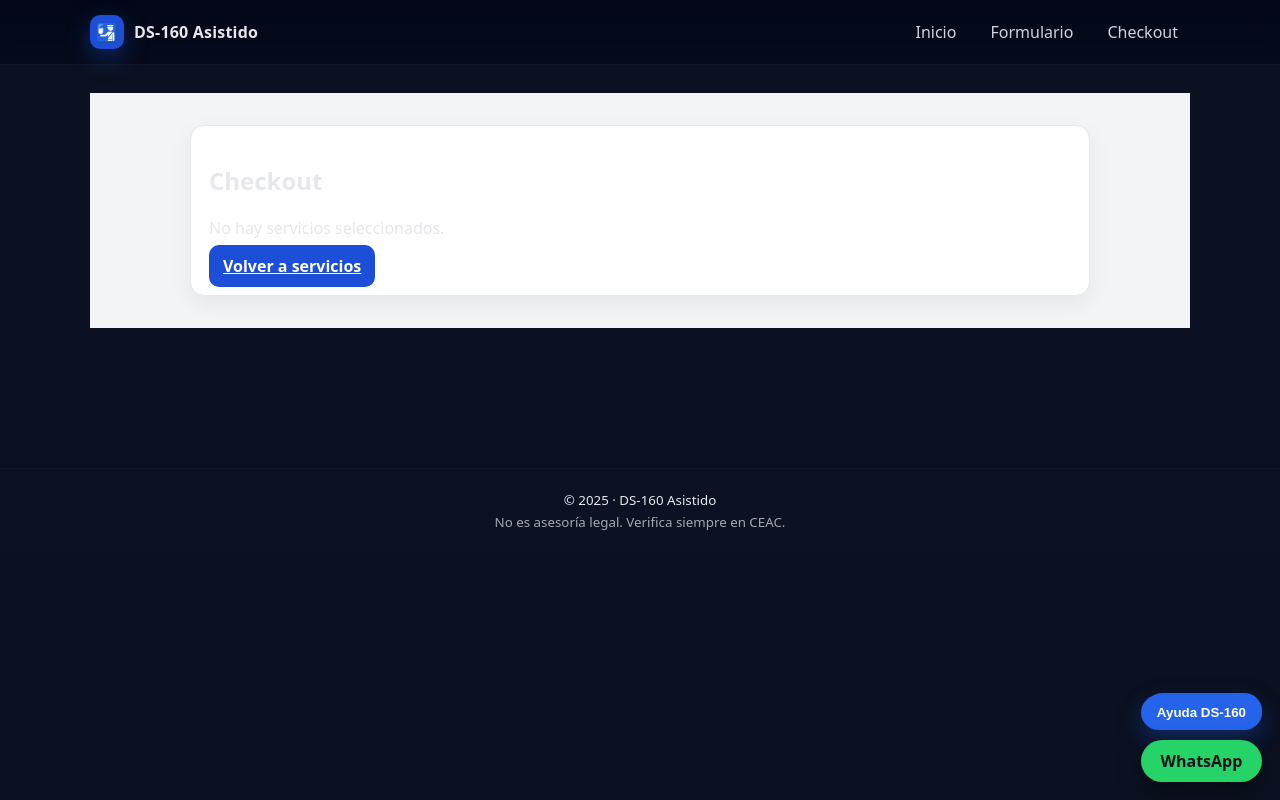
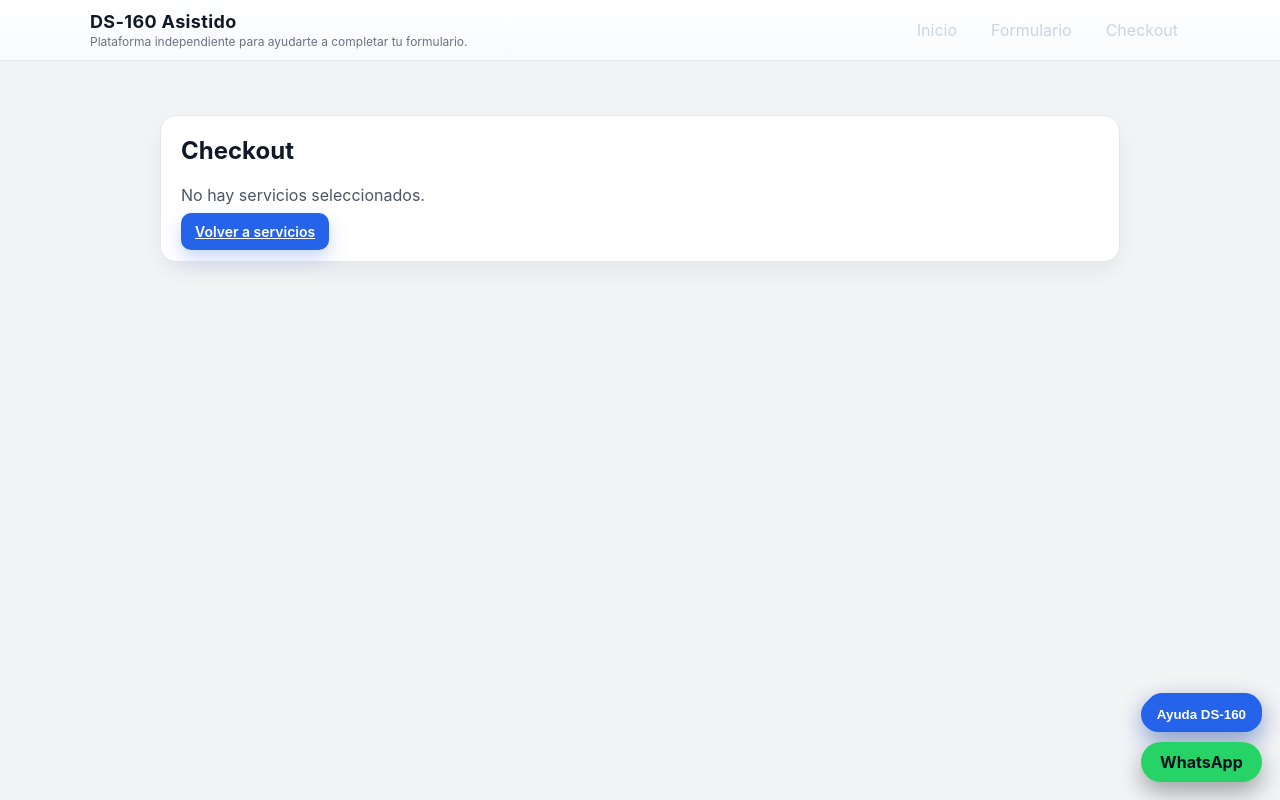
Before and after one commit to robertotitus86/ds160-app, a Next.js app: page /checkout in a window 1280 px wide. Shown: the top 800 px of the page. Built offline with nearby package versions, Linux system fonts and the light colour scheme.

Commit message:
Add files via upload

```diff
--- a/app/checkout/page.tsx
+++ b/app/checkout/page.tsx
@@ -23,34 +23,45 @@ const TITLES: Record<string, string> = {
 type Method = "deuna" | "transferencia" | "paypal_soon" | "card_soon";
 
 const css = {
+  // Fondo general claro para todo el checkout
+  page: {
+    width: "100%",
+    minHeight: "100vh",
+    background: "#f3f4f6", // gris claro
+    padding: "32px 16px",
+    boxSizing: "border-box",
+  } as React.CSSProperties,
+
   wrapper: {
     display: "flex",
     justifyContent: "center",
     width: "100%",
-    background: "#f3f4f6", // fondo claro para toda la página
-    padding: "32px 16px",
-    boxSizing: "border-box",
   } as React.CSSProperties,
+
   inner: {
     width: "100%",
-    maxWidth: 900,
+    maxWidth: 960,
     display: "grid",
-    gap: 18,
+    gap: 20,
   } as React.CSSProperties,
+
+  // Tarjetas tipo banca / SaaS
   card: {
     background: "#ffffff",
-    padding: 18,
-    borderRadius: 14,
+    padding: 20,
+    borderRadius: 16,
     border: "1px solid #e5e7eb",
-    boxShadow: "0 8px 24px rgba(15,23,42,0.06)",
+    boxShadow: "0 10px 25px rgba(15,23,42,0.06)",
   } as React.CSSProperties,
+
   label: {
     fontSize: 13,
-    color: "#374151",
+    opacity: 0.9,
     display: "block",
     marginBottom: 4,
-    fontWeight: 500,
+    color: "#4b5563",
   } as React.CSSProperties,
+
   input: {
     width: "100%",
     padding: "8px 10px",
@@ -61,15 +72,19 @@ const css = {
     outline: "none",
     fontSize: 14,
   } as React.CSSProperties,
+
   btn: {
-    background: "#1d4ed8",
-    color: "#ffffff",
+    background: "#2563eb",
+    color: "#fff",
     border: "none",
     borderRadius: 10,
     padding: "10px 14px",
     cursor: "pointer",
     fontWeight: 600,
+    fontSize: 14,
+    boxShadow: "0 8px 18px rgba(37,99,235,0.25)",
   } as React.CSSProperties,
+
   ghost: {
     background: "#e5e7eb",
     color: "#111827",
@@ -78,59 +93,103 @@ const css = {
     padding: "10px 14px",
     cursor: "pointer",
     fontWeight: 500,
+    fontSize: 14,
   } as React.CSSProperties,
+
+  // Error en rojo suave
   error: {
-    background: "#fee2e2",
+    background: "#fef2f2",
     border: "1px solid #fecaca",
     padding: 12,
-    color: "#7f1d1d",
-    borderRadius: 10,
-  } as React.CSSProperties,
-  ok: {
-    background: "#dcfce7",
-    border: "1px solid #bbf7d0",
-    padding: 12,
-    color: "#166534",
+    color: "#b91c1c",
     borderRadius: 12,
   } as React.CSSProperties,
+
+  // Toast flotante de éxito
+  toastContainer: {
+    position: "fixed",
+    top: 80,
+    right: 24,
+    zIndex: 60,
+  } as React.CSSProperties,
+
+  okToast: {
+    display: "flex",
+    alignItems: "flex-start",
+    gap: 10,
+    maxWidth: 360,
+    background: "#ecfdf3",
+    border: "1px solid #bbf7d0",
+    padding: 14,
+    color: "#166534",
+    borderRadius: 14,
+    boxShadow: "0 16px 40px rgba(22,163,74,0.25)",
+  } as React.CSSProperties,
+
+  okIconCircle: {
+    width: 24,
+    height: 24,
+    borderRadius: "999px",
+    background: "#22c55e",
+    display: "flex",
+    alignItems: "center",
+    justifyContent: "center",
+    color: "#ecfdf3",
+    fontSize: 14,
+    flexShrink: 0,
+  } as React.CSSProperties,
+
+  okTitle: {
+    fontWeight: 600,
+    marginBottom: 2,
+  } as React.CSSProperties,
+
+  okBody: {
+    fontSize: 13,
+    whiteSpace: "pre-wrap",
+  } as React.CSSProperties,
+
+  okCloseBtn: {
+    marginLeft: 8,
+    background: "transparent",
+    border: "none",
+    color: "#166534",
+    cursor: "pointer",
+    fontSize: 16,
+    lineHeight: 1,
+  } as React.CSSProperties,
+
   tabs: {
     display: "flex",
     flexWrap: "wrap" as const,
     gap: 10,
   } as React.CSSProperties,
+
   tab(active: boolean, disabled?: boolean): React.CSSProperties {
     return {
       position: "relative",
-      background: active ? "#1d4ed8" : "#e5e7eb",
+      background: active ? "#2563eb" : "#e5e7eb",
       color: disabled ? "rgba(55,65,81,.6)" : active ? "#ffffff" : "#111827",
       border: "none",
-      borderRadius: 10,
-      padding: "8px 12px",
+      borderRadius: 999,
+      padding: "8px 14px",
       cursor: disabled ? "not-allowed" : "pointer",
       opacity: disabled ? 0.7 : 1,
       fontSize: 13,
       fontWeight: 500,
     };
   },
+
   soonBadge: {
     position: "absolute" as const,
     top: -8,
     right: -8,
     padding: "2px 6px",
     borderRadius: 8,
-    background: "#facc15",
+    background: "#f97316",
     color: "#111827",
     fontSize: 10,
     fontWeight: 700,
-  } as React.CSSProperties,
-  // Toast flotante arriba a la derecha
-  toast: {
-    position: "fixed",
-    top: 16,
-    right: 16,
-    zIndex: 50,
-    maxWidth: 360,
-    boxShadow: "0 12px 30px rgba(15,23,42,0.18)",
   } as React.CSSProperties,
 };
 
@@ -215,8 +274,8 @@ function CheckoutInner() {
   }, [fromURL.join(",")]);
 
   function copy(text: string) {
-    if (typeof navigator !== "undefined" && navigator.clipboard) {
-      navigator.clipboard.writeText(text).catch(() => {});
+    if (typeof navigator !== "undefined" && (navigator as any).clipboard) {
+      (navigator as any).clipboard.writeText(text).catch(() => {});
     }
   }
 
@@ -246,8 +305,7 @@ function CheckoutInner() {
     }
 
     if (method === "deuna") {
-      if (!deunaChecked)
-        out.push("Marca que confirmas tu pago con Deuna (QR).");
+      if (!deunaChecked) out.push("Marca que confirmas tu pago con Deuna (QR).");
       if (!deunaRef && !deunaFile) {
         out.push(
           "En Deuna ingresa una referencia o adjunta el comprobante de pago."
@@ -328,7 +386,7 @@ function CheckoutInner() {
       });
 
       setSuccessMsg(
-        `✅ Recibimos tu solicitud (#${orderId}).\n` +
+        `Recibimos tu solicitud (#${orderId}).\n` +
           `Revisaremos el pago y te habilitaremos el acceso al asistente DS-160.\n` +
           `Te contactaremos al WhatsApp ${phone.trim()} o al correo ${email.trim()}.`
       );
@@ -343,14 +401,16 @@ function CheckoutInner() {
 
   if (!items.length) {
     return (
+      <div style={css.page}>
         <div style={css.wrapper}>
           <div style={css.inner}>
             <div style={css.card}>
-            <h2>Checkout</h2>
-            <p>No hay servicios seleccionados.</p>
+              <h2 style={{ marginTop: 0, color: "#111827" }}>Checkout</h2>
+              <p style={{ color: "#4b5563" }}>No hay servicios seleccionados.</p>
               <a href="/" style={css.btn}>
                 Volver a servicios
               </a>
+            </div>
           </div>
         </div>
       </div>
@@ -358,24 +418,37 @@ function CheckoutInner() {
   }
 
   return (
-    <div style={css.wrapper}>
-      {/* TOAST DE ÉXITO FLOTANTE */}
+    <div style={css.page}>
+      {/* Toast flotante de éxito */}
       {successMsg && (
-        <div style={css.toast}>
-          <div style={css.ok}>
-            <pre style={{ margin: 0, whiteSpace: "pre-wrap" }}>
-              {successMsg}
-            </pre>
+        <div style={css.toastContainer}>
+          <div style={css.okToast}>
+            <div style={css.okIconCircle}>✓</div>
+            <div style={{ flex: 1 }}>
+              <div style={css.okTitle}>Pago enviado a revisión</div>
+              <div style={css.okBody}>{successMsg}</div>
+            </div>
+            <button
+              type="button"
+              onClick={() => setSuccessMsg("")}
+              style={css.okCloseBtn}
+              aria-label="Cerrar aviso"
+            >
+              ×
+            </button>
           </div>
         </div>
       )}
 
+      <div style={css.wrapper}>
         <div style={css.inner}>
-        {/* MENSAJES DE ERROR */}
+          {/* MENSAJES DE ERROR (en la parte superior) */}
           {errors.length > 0 && (
             <div style={css.error}>
-            <b>Revisa antes de continuar:</b>
-            <ul style={{ margin: "6px 0 0 18px" }}>
+              <b style={{ display: "block", marginBottom: 4 }}>
+                Revisa antes de continuar:
+              </b>
+              <ul style={{ margin: "4px 0 0 18px" }}>
                 {errors.map((e, i) => (
                   <li key={i}>{e}</li>
                 ))}
@@ -385,8 +458,17 @@ function CheckoutInner() {
 
           {/* DATOS DE CONTACTO */}
           <section style={css.card}>
-          <h2 style={{ marginTop: 0 }}>Tus datos de contacto</h2>
-          <p style={{ fontSize: 13, color: "#6b7280", marginBottom: 14 }}>
+            <h2 style={{ marginTop: 0, color: "#111827" }}>
+              Tus datos de contacto
+            </h2>
+            <p
+              style={{
+                fontSize: 13,
+                opacity: 0.9,
+                marginBottom: 14,
+                color: "#4b5563",
+              }}
+            >
               Usaremos estos datos para enviarte acceso al asistente y coordinar
               tu proceso DS-160.
             </p>
@@ -486,8 +568,10 @@ function CheckoutInner() {
 
           {/* RESUMEN */}
           <section style={css.card}>
-          <h3 style={{ marginTop: 0 }}>Resumen de tu compra</h3>
-          <ul style={{ margin: "6px 0 12px 18px" }}>
+            <h3 style={{ marginTop: 0, color: "#111827" }}>
+              Resumen de tu compra
+            </h3>
+            <ul style={{ margin: "6px 0 12px 18px", color: "#374151" }}>
               {items.map((id) => (
                 <li
                   key={id}
@@ -500,11 +584,11 @@ function CheckoutInner() {
                     onClick={() => setItems(items.filter((x) => x !== id))}
                     style={{
                       marginLeft: 8,
-                    background: "#e5e7eb",
+                      background: "#f3f4f6",
                       color: "#111827",
-                    border: "none",
-                    borderRadius: 8,
-                    padding: "4px 8px",
+                      border: "1px solid #e5e7eb",
+                      borderRadius: 999,
+                      padding: "4px 10px",
                       cursor: "pointer",
                       fontSize: 12,
                     }}
@@ -514,14 +598,16 @@ function CheckoutInner() {
                 </li>
               ))}
             </ul>
-          <p>
+            <p style={{ color: "#111827" }}>
               Total: <b>${total} USD</b>
             </p>
           </section>
 
           {/* MÉTODO DE PAGO */}
           <section style={css.card}>
-          <h3 style={{ marginTop: 0 }}>Elige cómo pagaste</h3>
+            <h3 style={{ marginTop: 0, color: "#111827" }}>
+              Elige cómo pagaste
+            </h3>
             <div style={css.tabs}>
               <button
                 style={css.tab(method === "deuna")}
@@ -555,7 +641,9 @@ function CheckoutInner() {
           {/* DEUNA */}
           {method === "deuna" && (
             <section style={css.card}>
-            <h3 style={{ marginTop: 0 }}>Pago con Deuna (QR)</h3>
+              <h3 style={{ marginTop: 0, color: "#111827" }}>
+                Pago con Deuna (QR)
+              </h3>
               <div
                 style={{
                   display: "grid",
@@ -581,7 +669,7 @@ function CheckoutInner() {
                       width: 190,
                       height: "auto",
                       borderRadius: 12,
-                    boxShadow: "0 10px 30px rgba(15,23,42,.15)",
+                      boxShadow: "0 10px 30px rgba(15,23,42,.18)",
                     }}
                   />
                 </div>
@@ -625,13 +713,13 @@ function CheckoutInner() {
                       }
                     />
                     {deunaFile && (
-                    <small style={{ color: "#6b7280" }}>
+                      <small style={{ opacity: 0.8, color: "#4b5563" }}>
                         Archivo: {deunaFile.name}
                       </small>
                     )}
                   </div>
 
-                <small style={{ color: "#6b7280" }}>
+                  <small style={{ opacity: 0.8, fontSize: 12, color: "#4b5563" }}>
                     Al enviar, tu pago quedará <b>pendiente de revisión</b>. Te
                     habilitaremos el acceso cuando sea aprobado.
                   </small>
@@ -643,7 +731,9 @@ function CheckoutInner() {
           {/* TRANSFERENCIA */}
           {method === "transferencia" && (
             <section style={css.card}>
-            <h3 style={{ marginTop: 0 }}>Transferencia bancaria</h3>
+              <h3 style={{ marginTop: 0, color: "#111827" }}>
+                Transferencia bancaria
+              </h3>
               <div
                 style={{
                   background: "#f9fafb",
@@ -652,9 +742,10 @@ function CheckoutInner() {
                   padding: 14,
                   display: "grid",
                   gap: 10,
+                  color: "#111827",
                 }}
               >
-              <div style={{ fontSize: 13, color: "#4b5563" }}>
+                <div style={{ fontSize: 13, opacity: 0.9 }}>
                   Datos para transferencia
                 </div>
                 <div>
@@ -666,8 +757,8 @@ function CheckoutInner() {
                       background: "#e5e7eb",
                       color: "#111827",
                       border: "none",
-                    borderRadius: 8,
-                    padding: "3px 8px",
+                      borderRadius: 999,
+                      padding: "3px 10px",
                       cursor: "pointer",
                       fontSize: 11,
                     }}
@@ -707,7 +798,7 @@ function CheckoutInner() {
                     }
                   />
                   {transFile && (
-                  <small style={{ color: "#6b7280" }}>
+                    <small style={{ opacity: 0.8, color: "#4b5563" }}>
                       Archivo: {transFile.name}
                     </small>
                   )}
@@ -730,7 +821,7 @@ function CheckoutInner() {
                   Confirmo que realicé la transferencia por el total indicado
                 </label>
 
-              <small style={{ color: "#6b7280" }}>
+                <small style={{ opacity: 0.8, fontSize: 12, color: "#4b5563" }}>
                   Al enviar, tu pago quedará <b>pendiente de revisión</b>. Te
                   habilitaremos el acceso cuando sea aprobado.
                 </small>
@@ -749,7 +840,14 @@ function CheckoutInner() {
                 justifyContent: "space-between",
               }}
             >
-            <div style={{ fontSize: 13, color: "#4b5563", maxWidth: 420 }}>
+              <div
+                style={{
+                  fontSize: 13,
+                  opacity: 0.9,
+                  maxWidth: 420,
+                  color: "#4b5563",
+                }}
+              >
                 Al continuar, enviaremos tu pago a revisión. Te contactaremos
                 usando los datos que ingresaste para habilitar el acceso al
                 asistente DS-160 y continuar tu proceso.
@@ -765,6 +863,7 @@ function CheckoutInner() {
           </section>
         </div>
       </div>
+    </div>
   );
 }
 
--- a/app/layout.tsx
+++ b/app/layout.tsx
@@ -1,89 +1,151 @@
-export const metadata = {
-  title: "DS-160 Asistido",
-};
-
+import "./globals.css";
+import type { Metadata } from "next";
+import type { ReactNode } from "react";
 import dynamic from "next/dynamic";
 import NavClient from "./NavClient";
 
-const ChatWidget = dynamic(() => import("../components/ChatWidget"), { ssr: false });
-const WhatsAppFloat = dynamic(() => import("../components/WhatsAppFloat"), { ssr: false });
+export const metadata: Metadata = {
+  title: "DS-160 Asistido",
+  description:
+    "Asistente guiado para completar tu formulario DS-160 con pasos claros y soporte humano.",
+};
+
+const ChatWidget = dynamic(() => import("../components/ChatWidget"), {
+  ssr: false,
+});
+
+const WhatsAppFloat = dynamic(() => import("../components/WhatsAppFloat"), {
+  ssr: false,
+});
 
 const styles = {
   body: {
     margin: 0,
-    fontFamily: "ui-sans-serif, system-ui, Segoe UI, Roboto, Inter, Arial",
-    background: "#0b1120",
-    color: "#e5e7eb",
-  } as React.CSSProperties,
-  container: { maxWidth: 1100, margin: "0 auto", padding: "0 20px" } as React.CSSProperties,
+    fontFamily:
+      "-apple-system, BlinkMacSystemFont, system-ui, -system-ui, sans-serif",
+    background: "#f3f4f6",
+    color: "#111827",
+    WebkitFontSmoothing: "antialiased" as const,
+  },
+  shell: {
+    minHeight: "100vh",
+    display: "flex",
+    flexDirection: "column",
+  },
   navbar: {
     position: "sticky" as const,
     top: 0,
-    zIndex: 1000,
-    backdropFilter: "blur(10px)",
-    background: "linear-gradient(180deg, rgba(2,6,23,0.85), rgba(2,6,23,0.55))",
-    borderBottom: "1px solid #0f172a",
+    zIndex: 40,
+    background:
+      "linear-gradient(180deg, rgba(255,255,255,0.98), rgba(248,250,252,0.98))",
+    backdropFilter: "blur(12px)",
+    borderBottom: "1px solid #e5e7eb",
   },
-  navRow: { display: "flex", alignItems: "center", justifyContent: "space-between", height: 64 } as React.CSSProperties,
+  navInner: {
+    maxWidth: 1100,
+    margin: "0 auto",
+    padding: "10px 18px",
+    display: "flex",
+    alignItems: "center",
+    justifyContent: "space-between",
+    gap: 16,
+  },
   brand: {
-    display: "inline-flex",
+    display: "flex",
+    flexDirection: "column" as const,
+    gap: 2,
+  },
+  brandTitle: {
+    fontSize: 18,
+    fontWeight: 700,
+    letterSpacing: "0.02em",
+    color: "#111827",
+  },
+  brandSubtitle: {
+    fontSize: 12,
+    color: "#6b7280",
+  },
+  navRight: {
+    display: "flex",
     alignItems: "center",
-    gap: 10,
-    color: "#e5e7eb",
-    textDecoration: "none",
-    fontWeight: 800,
-    letterSpacing: 0.2,
-  } as React.CSSProperties,
-  content: { padding: "28px 20px 80px" } as React.CSSProperties,
-  footer: { borderTop: "1px solid #0f172a", background: "#0c1224", padding: "22px 0", marginTop: 60 } as React.CSSProperties,
-  footCol: { display: "flex", flexDirection: "column" as const, alignItems: "center", gap: 4, textAlign: "center" as const },
+    gap: 16,
+  },
+  main: {
+    flex: 1,
+    padding: "22px 12px 28px",
+  },
+  mainInner: {
+    maxWidth: 1100,
+    margin: "0 auto",
+  },
+  footer: {
+    borderTop: "1px solid #e5e7eb",
+    background: "#f9fafb",
+  },
+  footerInner: {
+    maxWidth: 1100,
+    margin: "0 auto",
+    padding: "12px 18px",
+    display: "flex",
+    flexWrap: "wrap" as const,
+    justifyContent: "space-between",
+    gap: 12,
+    fontSize: 12,
+    color: "#6b7280",
+  },
+  footerLeft: {
+    display: "flex",
+    flexDirection: "column" as const,
+    gap: 2,
+  },
+  footerRight: {
+    display: "flex",
+    gap: 12,
+    flexWrap: "wrap" as const,
+  },
 };
 
-export default function RootLayout({ children }: { children: React.ReactNode }) {
+export default function RootLayout({ children }: { children: ReactNode }) {
   return (
     <html lang="es">
       <body style={styles.body}>
-        {/* NAV */}
+        <div style={styles.shell}>
           <header style={styles.navbar}>
-          <div style={{ ...styles.container, ...styles.navRow }}>
-            <a href="/" style={styles.brand} aria-label="Inicio">
-              <span
-                style={{
-                  display: "inline-grid",
-                  placeItems: "center",
-                  width: 34,
-                  height: 34,
-                  borderRadius: 10,
-                  background: "#1d4ed8",
-                  color: "#fff",
-                  boxShadow: "0 8px 24px rgba(37,99,235,.35)",
-                  fontSize: 18,
-                }}
-              >
-                🛂
-              </span>
-              <span>DS-160 Asistido</span>
-            </a>
-
-            {/* Menú con contador de carrito */}
+            <div style={styles.navInner}>
+              <div style={styles.brand}>
+                <div style={styles.brandTitle}>DS-160 Asistido</div>
+                <div style={styles.brandSubtitle}>
+                  Plataforma independiente para ayudarte a completar tu formulario.
+                </div>
+              </div>
+              <div style={styles.navRight}>
                 <NavClient />
+              </div>
             </div>
           </header>
 
-        {/* CONTENIDO */}
-        <main style={{ ...styles.container, ...styles.content }}>{children}</main>
+          <main style={styles.main}>
+            <div style={styles.mainInner}>{children}</div>
+          </main>
 
-        {/* FOOTER exacto como solicitaste */}
           <footer style={styles.footer}>
-          <div style={{ ...styles.container, ...styles.footCol }}>
-            <small>© 2025 · DS-160 Asistido</small>
-            <small style={{ opacity: 0.7 }}>No es asesoría legal. Verifica siempre en CEAC.</small>
+            <div style={styles.footerInner}>
+              <div style={styles.footerLeft}>
+                <span>© {new Date().getFullYear()} · DS-160 Asistido</span>
+                <span>
+                  No es asesoría legal ni reemplaza la información oficial del
+                  Departamento de Estado de EE. UU.
+                </span>
+              </div>
+              <div style={styles.footerRight}>
+                <span>Verifica siempre en CEAC antes de enviar tu formulario.</span>
+              </div>
             </div>
           </footer>
 
-        {/* Widgets flotantes existentes */}
           <ChatWidget />
           <WhatsAppFloat />
+        </div>
       </body>
     </html>
   );
```
Also changed, not shown: app/home-client.tsx (+6 -5 lines), app/wizard/page.tsx (+14 -14 lines). Lines whose indentation alone changed are shown as unchanged.
